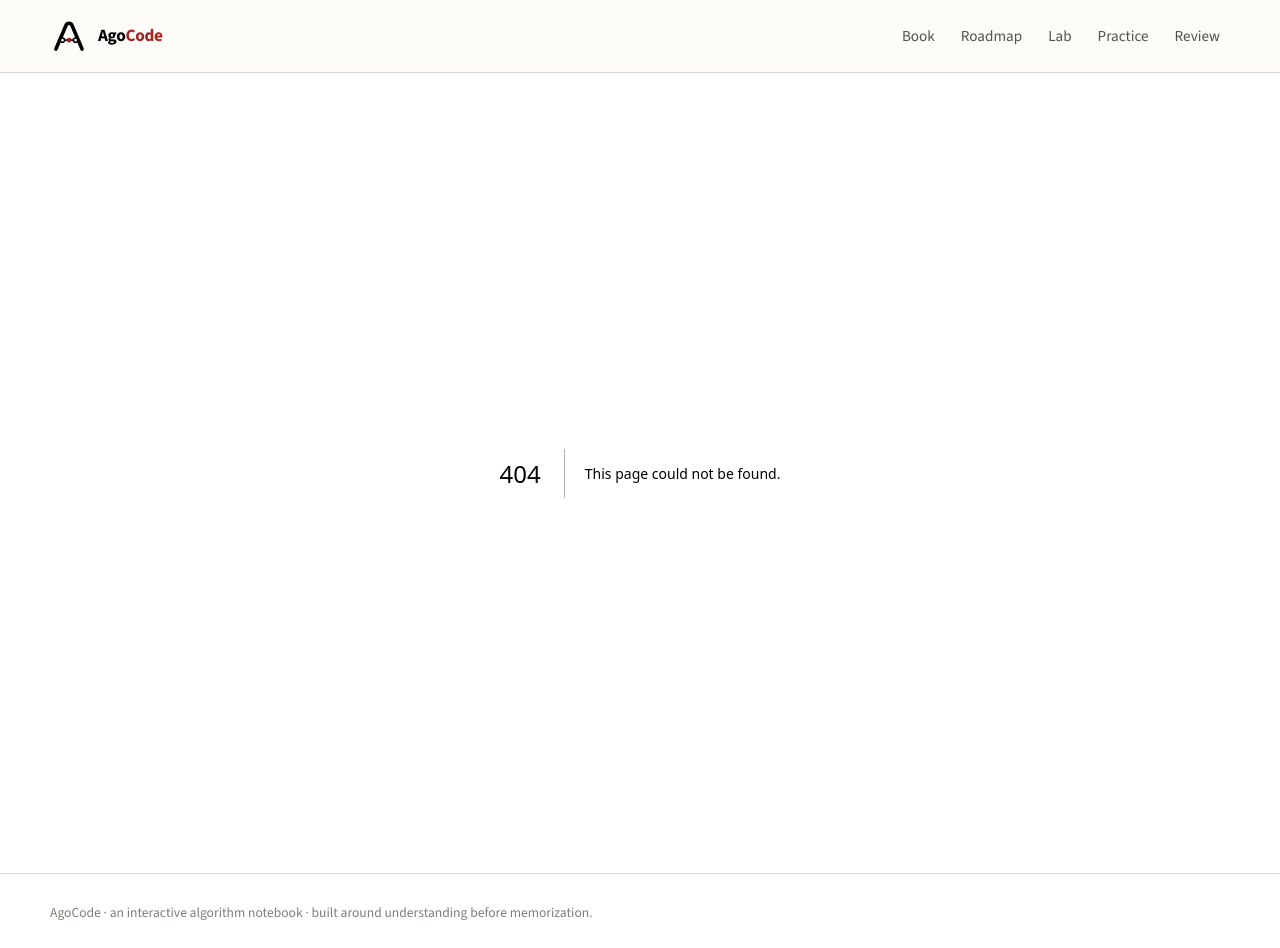
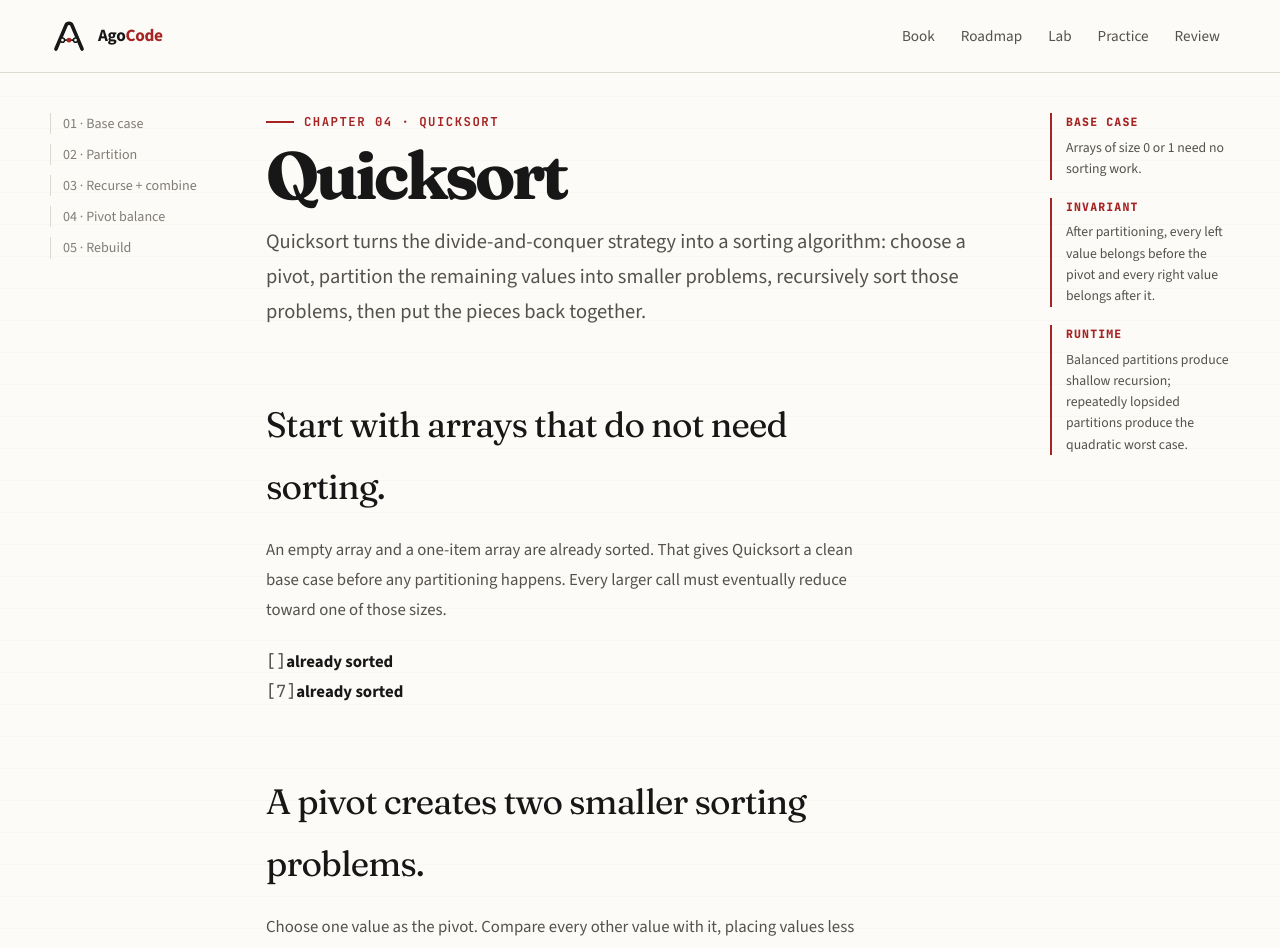
Before and after one commit to anatwork14/agocode, a Next.js app: page /learn/quicksort in a window 1280 px wide. Before the commit this address had no page. Shown: the top 948 px of the page. Built offline with nearby package versions, Linux system fonts and the light colour scheme.

Commit message:
feat: add interactive Quicksort lesson

```diff
--- /dev/null
+++ b/app/learn/quicksort/page.tsx
@@ -0,0 +1,104 @@
+import Link from "next/link";
+import { PivotBalanceLab } from "@/components/quicksort/PivotBalanceLab";
+import { QuicksortRebuild } from "@/components/quicksort/QuicksortRebuild";
+import { QuicksortTrace } from "@/components/quicksort/QuicksortTrace";
+import { MarginNote } from "@/components/ui/MarginNote";
+
+export const metadata = { title: "Quicksort" };
+
+export default function QuicksortPage() {
+  return (
+    <main className="page page--tight">
+      <div className="site-shell">
+        <div className="reading-layout">
+          <nav className="reading-nav" aria-label="Quicksort sections">
+            <a href="#base">01 · Base case</a>
+            <a href="#partition">02 · Partition</a>
+            <a href="#recurse">03 · Recurse + combine</a>
+            <a href="#runtime">04 · Pivot balance</a>
+            <a href="#rebuild">05 · Rebuild</a>
+          </nav>
+
+          <article className="reading-column">
+            <div className="eyebrow">Chapter 04 · Quicksort</div>
+            <h1 className="editorial-title editorial-title--compact">Quicksort</h1>
+            <p className="lede">
+              Quicksort turns the divide-and-conquer strategy into a sorting algorithm: choose a pivot, partition the
+              remaining values into smaller problems, recursively sort those problems, then put the pieces back together.
+            </p>
+
+            <div className="prose-block">
+              <section id="base">
+                <h2>Start with arrays that do not need sorting.</h2>
+                <p>
+                  An empty array and a one-item array are already sorted. That gives Quicksort a clean base case before
+                  any partitioning happens. Every larger call must eventually reduce toward one of those sizes.
+                </p>
+                <div className="quicksort-base-cases" aria-label="Quicksort base cases">
+                  <div><span className="mono">[]</span><strong>already sorted</strong></div>
+                  <div><span className="mono">[7]</span><strong>already sorted</strong></div>
+                </div>
+              </section>
+
+              <section id="partition">
+                <h2>A pivot creates two smaller sorting problems.</h2>
+                <p>
+                  Choose one value as the pivot. Compare every other value with it, placing values less than or equal to
+                  the pivot on one side and larger values on the other. The partition itself is not the final answer—it
+                  creates smaller arrays that can be solved with the same algorithm.
+                </p>
+                <QuicksortTrace />
+              </section>
+
+              <section id="recurse">
+                <h2>Sorted-left + pivot + sorted-right gives the answer.</h2>
+                <p>
+                  Once both partitions have been recursively sorted, their relationship to the pivot is already known.
+                  Every value in the left result is at most the pivot, and every value in the right result is larger, so
+                  concatenating those three pieces produces a sorted result for the current call.
+                </p>
+                <div className="quicksort-combine-equation mono" aria-label="Quicksort combine rule">
+                  quicksort(left) + [pivot] + quicksort(right)
+                </div>
+              </section>
+
+              <section id="runtime">
+                <h2>The shape of the recursive splits affects the runtime.</h2>
+                <p>
+                  Partitioning a call touches its current array, so each recursion level contains linear work overall.
+                  If the splits stay balanced, there are only logarithmically many levels. If one side is repeatedly
+                  almost the entire array, the call stack can become linear in height and the total work becomes quadratic.
+                </p>
+                <PivotBalanceLab />
+                <p>
+                  This is why Quicksort is commonly described as <span className="mono">O(n log n)</span> on average
+                  and <span className="mono">O(n²)</span> in the worst case. The pivot strategy influences how often
+                  the recursion resembles the balanced or lopsided shape.
+                </p>
+              </section>
+
+              <section id="rebuild">
+                <h2>Rebuild Quicksort from the D&amp;C questions.</h2>
+                <p>
+                  Name the base case, choose the pivot, explain how the two partitions are smaller, and only then write
+                  the recursive calls. If you can reconstruct that structure, the code no longer needs to be memorized.
+                </p>
+                <QuicksortRebuild />
+                <div className="action-row">
+                  <Link className="button" href="/learn/divide-and-conquer">← Divide &amp; Conquer</Link>
+                  <Link className="button button--primary" href="/roadmap">Chapter 4 recap coming next →</Link>
+                </div>
+              </section>
+            </div>
+          </article>
+
+          <aside className="margin-column" aria-label="Quicksort notes">
+            <MarginNote label="Base case">Arrays of size 0 or 1 need no sorting work.</MarginNote>
+            <MarginNote label="Invariant">After partitioning, every left value belongs before the pivot and every right value belongs after it.</MarginNote>
+            <MarginNote label="Runtime">Balanced partitions produce shallow recursion; repeatedly lopsided partitions produce the quadratic worst case.</MarginNote>
+          </aside>
+        </div>
+      </div>
+    </main>
+  );
+}
```
